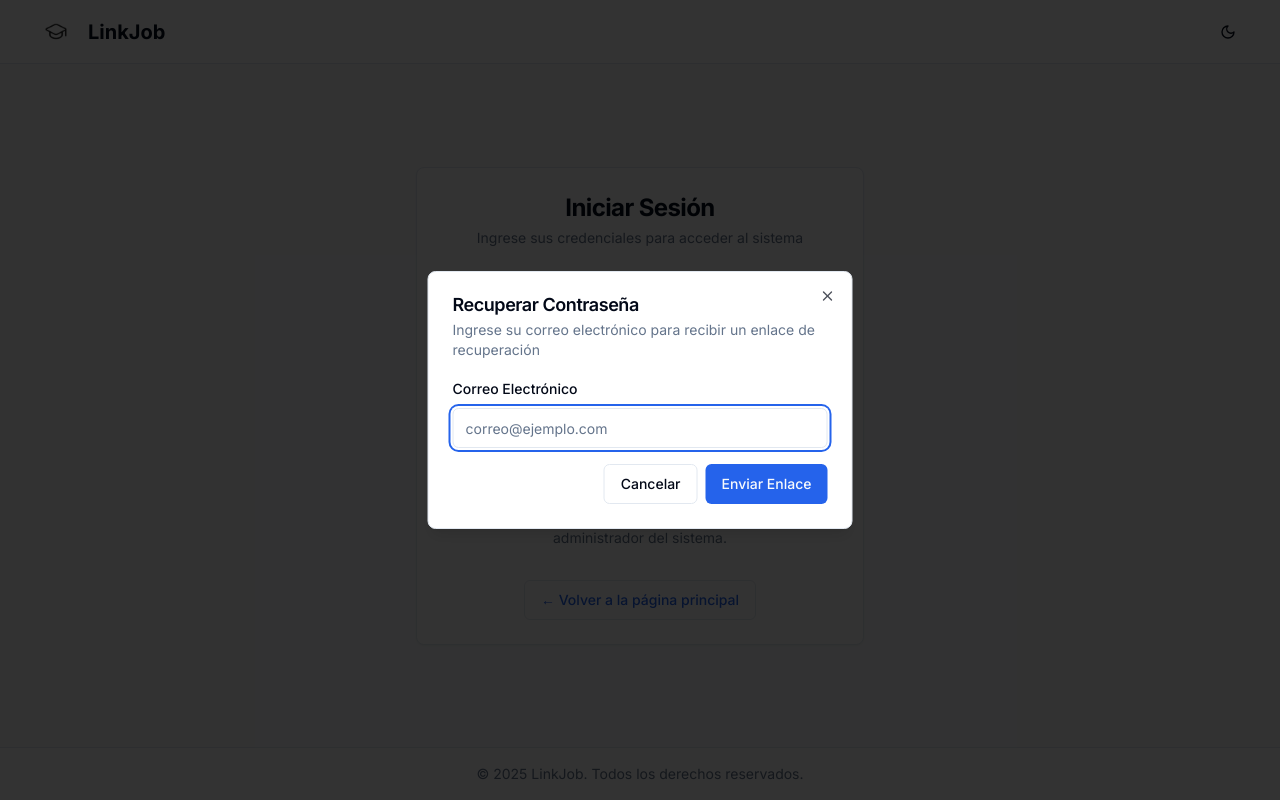
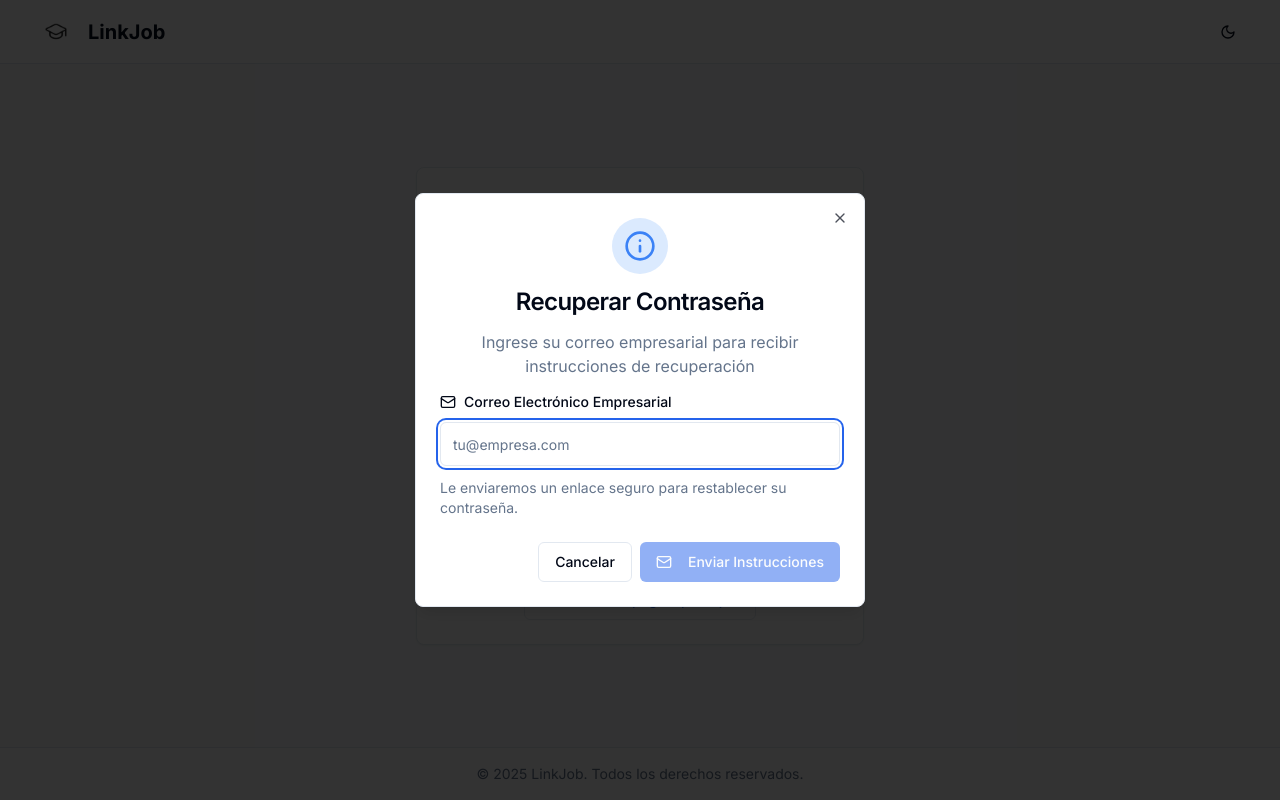
Before and after one commit to epis-upt-flor/proyecto-final-joblink, a Next.js app in the folder Frontend/: page /auth/login in a window 1280 px wide. Both pictures are taken after a click on the button "¿Olvidó su contraseña?". Built offline with nearby package versions, Linux system fonts and the light colour scheme; no server answers.

Commit message:
[@mangoesafterplay] Modal recuperar actualizado

```diff
--- a/Frontend/components/modals/recuperarPasswordModal.tsx
+++ b/Frontend/components/modals/recuperarPasswordModal.tsx
@@ -1,8 +1,7 @@
 "use client"
 
 import { useState } from "react"
-import { Loader2 } from 'lucide-react'
-
+import { Loader2, Mail, ShieldAlert, Info, CheckCircle2 } from 'lucide-react'
 import { Button } from "@/components/ui/button"
 import { Input } from "@/components/ui/input"
 import { Label } from "@/components/ui/label"
@@ -15,6 +14,7 @@ import {
   DialogTitle,
 } from "@/components/ui/dialog"
 import { toast } from "sonner"
+
 interface RecuperarPasswordModalProps {
   isOpen: boolean
   onClose: () => void
@@ -44,13 +44,11 @@ export function RecuperarPasswordModal({ isOpen, onClose }: RecuperarPasswordMod
       }
 
       setIsSubmitted(true)
-            toast(
-                "Solicitud enviada", {
+      toast.success("Solicitud enviada", {
         description: "Se ha enviado un enlace de recuperación a su correo electrónico",
       })
     } catch (error) {
-            toast(
-                "Error", {
+      toast.error("Error en la solicitud", {
         description: "No se pudo procesar su solicitud. Verifique su correo e intente nuevamente.",
       })
     } finally {
@@ -66,49 +64,118 @@ export function RecuperarPasswordModal({ isOpen, onClose }: RecuperarPasswordMod
 
   return (
     <Dialog open={isOpen} onOpenChange={handleClose}>
-            <DialogContent className="sm:max-w-[425px]">
+      <DialogContent className="sm:max-w-[450px] rounded-lg">
         <DialogHeader>
-                    <DialogTitle>Recuperar Contraseña</DialogTitle>
-                    <DialogDescription>
-                        Ingrese su correo electrónico para recibir un enlace de recuperación
+          <div className="flex flex-col items-center text-center space-y-3">
+            {!isSubmitted ? (
+            <div className="p-3 rounded-full bg-blue-100">
+            <Info className="h-8 w-8 text-blue-500" />
+            </div>
+            ) : (
+              <div className="p-3 rounded-full bg-emerald-500/10">
+                <CheckCircle2 className="h-8 w-8 text-emerald-500" />
+              </div>
+            )}
+            <DialogTitle className="text-2xl">
+              {!isSubmitted ? "Recuperar Contraseña" : "¡Enlace Enviado!"}
+            </DialogTitle>
+            <DialogDescription className="text-base">
+              {!isSubmitted
+                ? "Ingrese su correo empresarial para recibir instrucciones de recuperación"
+                : "Revise su bandeja de entrada para continuar el proceso"}
             </DialogDescription>
+          </div>
         </DialogHeader>
 
         {!isSubmitted ? (
-                    <form onSubmit={handleSubmit} className="space-y-4">
-                        <div className="space-y-2">
-                            <Label htmlFor="email">Correo Electrónico</Label>
+          <form onSubmit={handleSubmit} className="space-y-6">
+            <div className="space-y-3">
+              <Label htmlFor="email" className="flex items-center gap-2">
+                <Mail className="h-4 w-4" />
+                <span>Correo Electrónico Empresarial</span>
+              </Label>
               <Input
                 id="email"
                 type="email"
-                                placeholder="correo@ejemplo.com"
+                placeholder="tu@empresa.com"
                 required
                 value={email}
                 onChange={(e) => setEmail(e.target.value)}
                 disabled={isLoading}
+                className="h-11 text-base"
               />
+              <p className="text-sm text-muted-foreground">
+                Le enviaremos un enlace seguro para restablecer su contraseña.
+              </p>
             </div>
-                        <DialogFooter>
-                            <Button type="button" variant="outline" onClick={handleClose} disabled={isLoading}>
+            <DialogFooter className="gap-2 sm:gap-0">
+              <Button
+                type="button"
+                variant="outline"
+                onClick={handleClose}
+                disabled={isLoading}
+                className="w-full sm:w-auto"
+              >
                 Cancelar
               </Button>
-                            <Button type="submit" disabled={isLoading}>
-                                {isLoading && <Loader2 className="mr-2 h-4 w-4 animate-spin" />}
-                                Enviar Enlace
+              <Button
+                type="submit"
+                disabled={isLoading || !email}
+                className="w-full sm:w-auto"
+              >
+                {isLoading ? (
+                  <>
+                    <Loader2 className="mr-2 h-4 w-4 animate-spin" />
+                    Enviando...
+                  </>
+                ) : (
+                  <>
+                    <Mail className="mr-2 h-4 w-4" />
+                    Enviar Instrucciones
+                  </>
+                )}
               </Button>
             </DialogFooter>
           </form>
         ) : (
-                    <div className="space-y-4">
-                        <p className="text-muted-foreground">
-                            Hemos enviado un enlace de recuperación a <strong>{email}</strong>. Por favor, revise su bandeja de
-                            entrada y siga las instrucciones para restablecer su contraseña.
+          <div className="space-y-6">
+            <div className="bg-secondary/50 p-4 rounded-lg border">
+              <div className="flex items-start gap-3">
+                <Mail className="h-5 w-5 mt-0.5 text-primary" />
+                <div>
+                  <p className="font-medium">
+                    Correo enviado a: <span className="text-primary">{email}</span>
                   </p>
-                        <p className="text-sm text-muted-foreground">
-                            Si no recibe el correo en unos minutos, revise su carpeta de spam o intente nuevamente.
+                  <p className="text-sm text-muted-foreground mt-1">
+                    El enlace de recuperación es válido por 24 horas.
                   </p>
+                </div>
+              </div>
+            </div>
+
+            <div className="bg-blue-50 p-4 rounded-lg border border-blue-100 dark:bg-blue-900/20 dark:border-blue-800/50">
+              <div className="flex items-start gap-3">
+                <ShieldAlert className="h-5 w-5 mt-0.5 text-blue-600 dark:text-blue-300" />
+                <div>
+                  <h4 className="font-medium text-sm text-blue-800 dark:text-blue-200">
+                    ¿No recibiste el correo?
+                  </h4>
+                  <ul className="list-disc list-inside text-sm text-blue-700 dark:text-blue-300 mt-1 space-y-1">
+                    <li>Revisa tu carpeta de spam o correo no deseado</li>
+                    <li>Verifica que ingresaste correctamente tu correo</li>
+                    <li>Intenta nuevamente en unos minutos</li>
+                  </ul>
+                </div>
+              </div>
+            </div>
+
             <DialogFooter>
-                            <Button onClick={handleClose}>Cerrar</Button>
+              <Button
+                onClick={handleClose}
+                className="w-full"
+              >
+                Entendido
+              </Button>
             </DialogFooter>
           </div>
         )}
```
Lines whose indentation alone changed are shown as unchanged.
